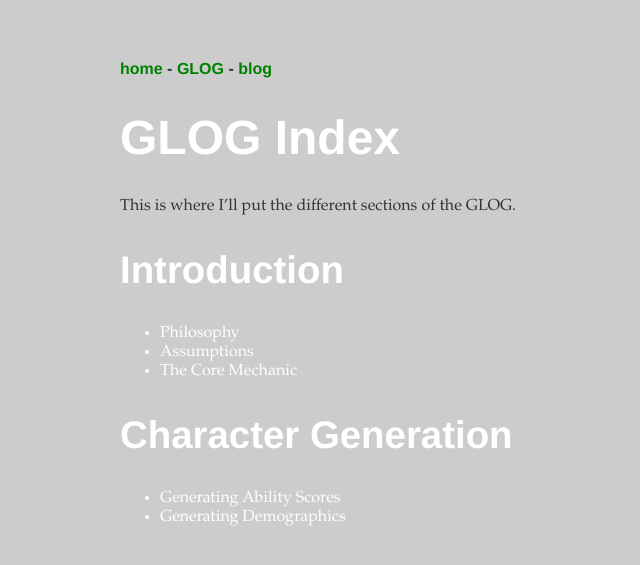
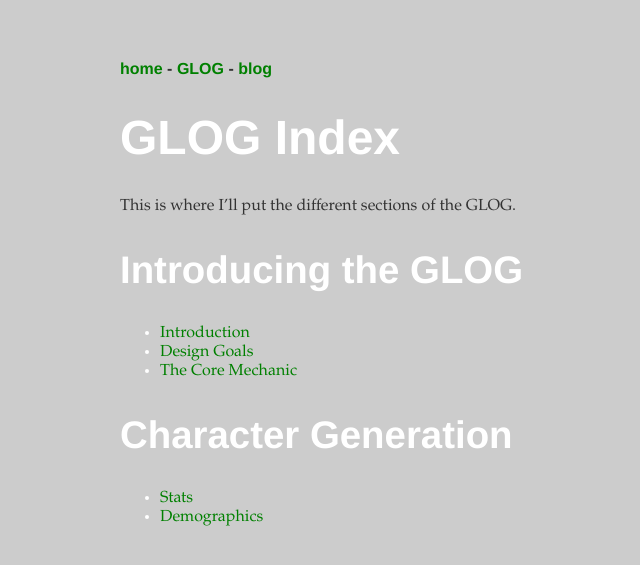
Before and after one commit to arnoldkemp/arnoldkemp.github.io, a Jekyll site: the page built from glog/index.md, in a window 1280 px wide. Shown: the top 565 px of the page, without its empty margins (72-712 px from the left). Built offline with Jekyll 4.4.1, drawn with Linux system fonts in a browser that asks for light colours; our own code applies the rules of GitHub Pages for plain Markdown files.

Commit message:
Update index.md

```diff
--- a/glog/index.md
+++ b/glog/index.md
@@ -1,11 +1,11 @@
 # GLOG Index
 This is where I'll put the different sections of the GLOG.
 
-## Introduction
-- Philosophy
-- Assumptions
-- The Core Mechanic
+## Introducing the GLOG
+- [Introduction](introduction.md)
+- [Design Goals](designgoals.md)
+- [The Core Mechanic](coremechanic.md)
 
 ## Character Generation
-- Generating Ability Scores
-- Generating Demographics
+- [Stats](stats.md)
+- [Demographics](demographics.md)
```
